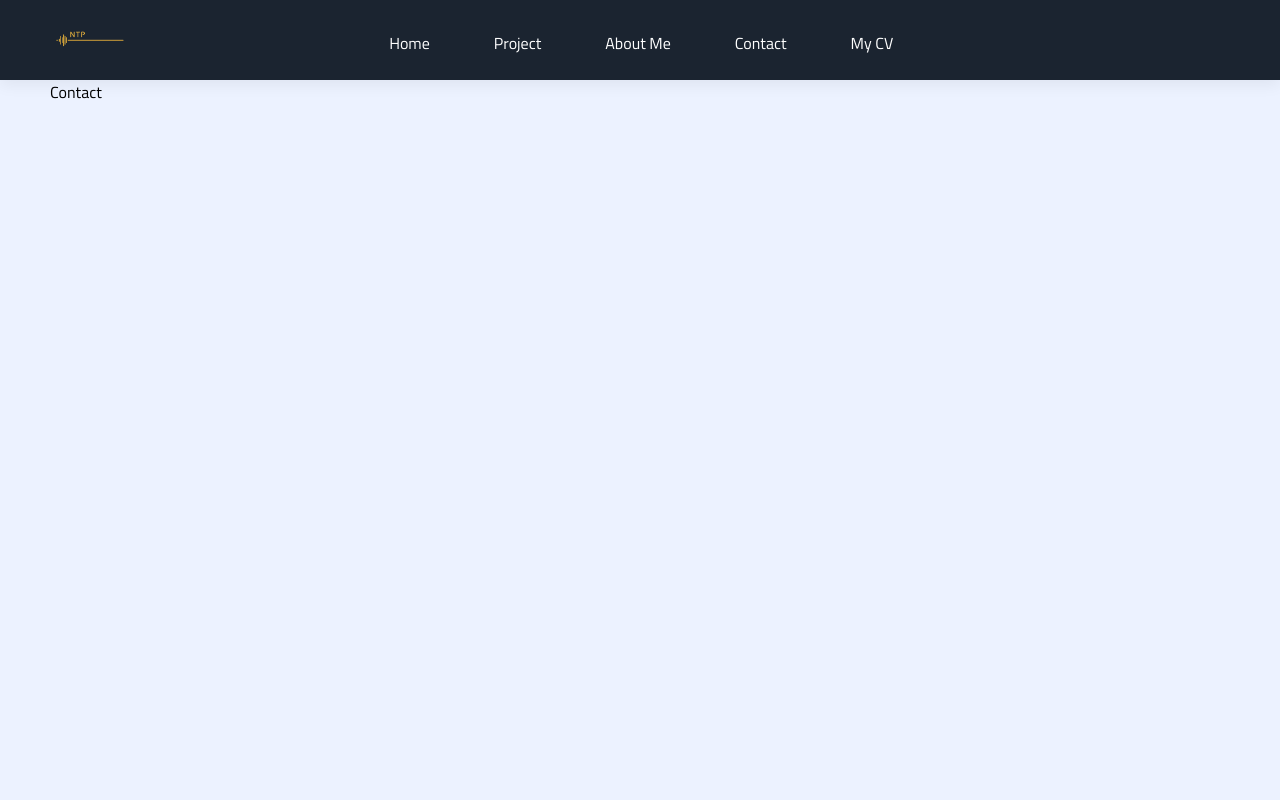
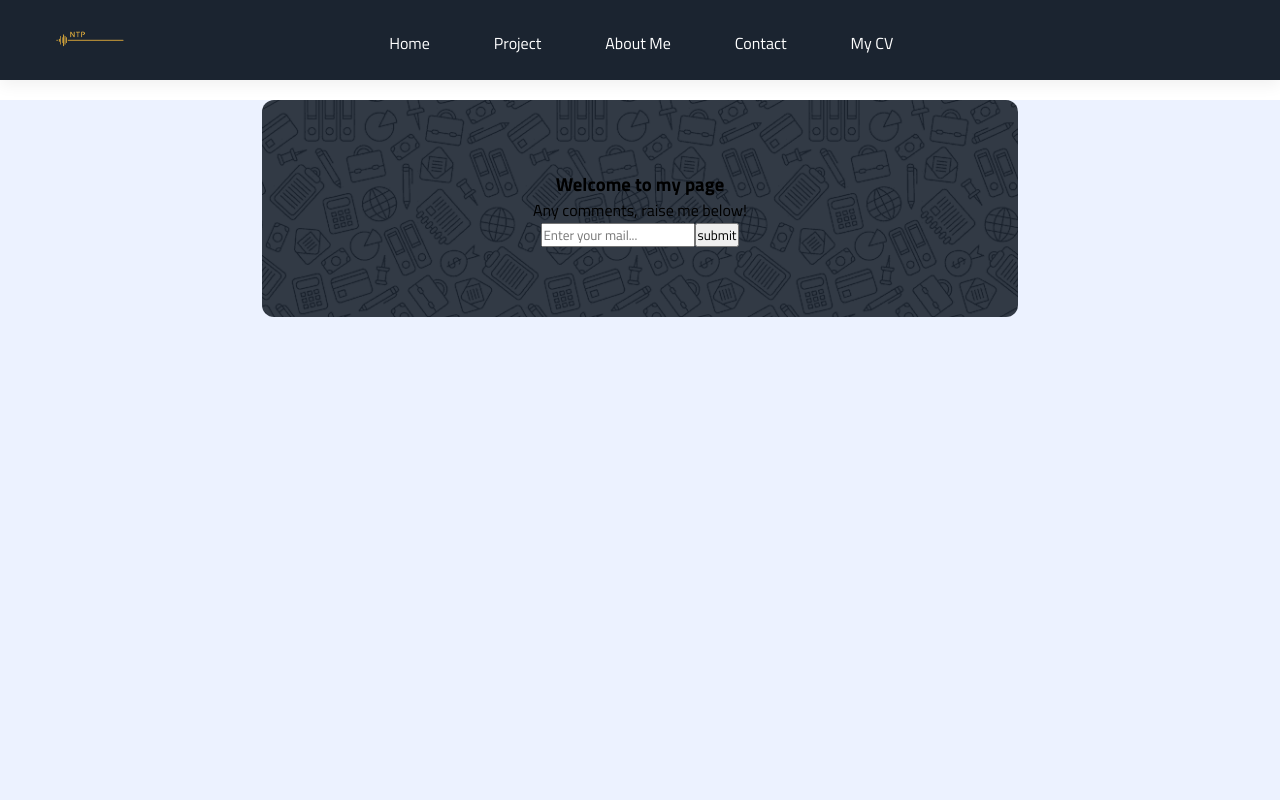
Before and after one commit to phatnguyen9722/tanphat97, a React (Create React App) app: page /contact in a window 1280 px wide. Shown: the top 800 px of the page. Built offline with nearby package versions, Linux system fonts and the light colour scheme.

Commit message:
create contact component

```diff
--- a/src/index.css
+++ b/src/index.css
@@ -1,9 +1,10 @@
 :root {
     --main-color: #1b2430;
     --main-color-light: #0E8388;
-    --secondary-color: #2E4F4F;
+    --secondary-color: #ECF2FF;
 
     --text-color: #fff;
+    --text-color-context: #1b2430;
     --text-active-color: #F2CD5C;
 
     --layout-color: #ECF2FF;
--- a/src/pages/Contact.jsx
+++ b/src/pages/Contact.jsx
@@ -1,7 +1,18 @@
 function Contact() {
-    return (
-        <>Contact</>
-    );
-};
+  return (
+    <div className="contact">
+        <div className="contact__content">
+        <h3>Welcome to my page</h3>
+      <p>Any comments, raise me below!</p>
+        </div>
+      <div className="contact__email_box">
+        <form>
+          <input type="email" name="email" placeholder="Enter your mail..." required></input>
+          <input type="submit" name="submit" value="submit"></input>
+        </form>
+      </div>
+    </div>
+  );
+}
 
 export default Contact;
--- a/src/sass/_base.scss
+++ b/src/sass/_base.scss
@@ -25,7 +25,7 @@
     min-height: 100vh;
 
     @include mobile {
-        margin-top: calc(#{$header-height} + 1rem);
+        margin-top: $header-height;
     }
 }
 
--- a/src/sass/_var.scss
+++ b/src/sass/_var.scss
@@ -12,3 +12,7 @@ $footer-text-active: var(--text-active-color);
 $footer-height: 3rem;
 
 $layout-background: var(--layout-color);
+
+$contact-background-color: var(--main-color);
+$contact-background-opposite-color: var(--secondary-color);
+$contact-text-color: var(--text-color);
--- /dev/null
+++ b/src/sass/components/_contact.scss
@@ -0,0 +1,63 @@
+.contact {
+    background-color: $contact-background-color;
+    width: 64%;
+    margin: 100px auto;
+    padding: 70px 150px;
+    display: flex;
+    align-items: center;
+    justify-content: center;
+    text-align: center;
+    flex-direction: column;
+    border-radius: 12px;
+    background-image: url(../../assets/intro.png);
+    background-size: cover;
+
+    > &__content {
+        color: $contact-text-color;
+        h3 {
+            font-size: 2rem;
+            font-weight: 500;
+            margin-bottom: 3px;
+        }
+        p {
+            font-size: 1rem;
+            line-height: 2rem;
+            margin-bottom: 25px;
+        }
+    }
+
+    @include desktop {
+        width: 100%;
+    }
+
+    > &__email_box {
+        form {
+            input[type=email] {
+                max-width: 100%;
+                width: 20rem;
+                padding: 12px 15px;
+                background-color: $contact-background-color;
+                border: none;
+                outline: none;
+                margin: 0 10px 20px 0;
+                border-radius: 30px;
+
+                @include desktop {
+                    width: 17rem;
+                }
+            }
+            input[type=submit] {
+                padding: 12px 40px;
+                background-color: $contact-background-opposite-color;
+                border: none;
+                outline: none;
+                margin: 0 10px 20px 0;
+                border-radius: 30px;
+                &:hover {
+                    cursor: pointer;
+                    filter: contrast(0.8) brightness(1.15);
+                }
+            }
+        }
+    }
+}
--- a/src/sass/index.scss
+++ b/src/sass/index.scss
@@ -4,3 +4,4 @@
 
 @import "./components/header";
 @import "./components/footer";
+@import "./components//contact"
```
